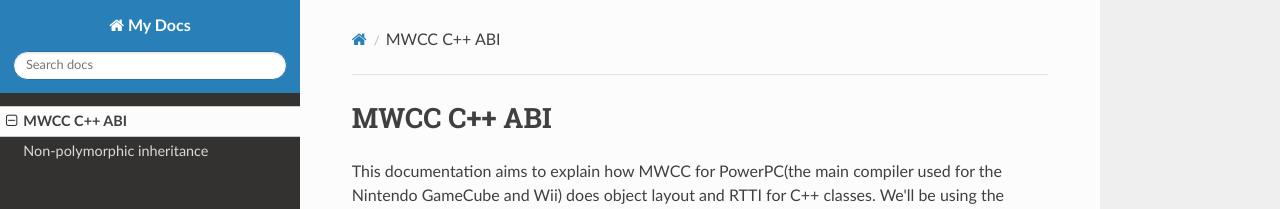
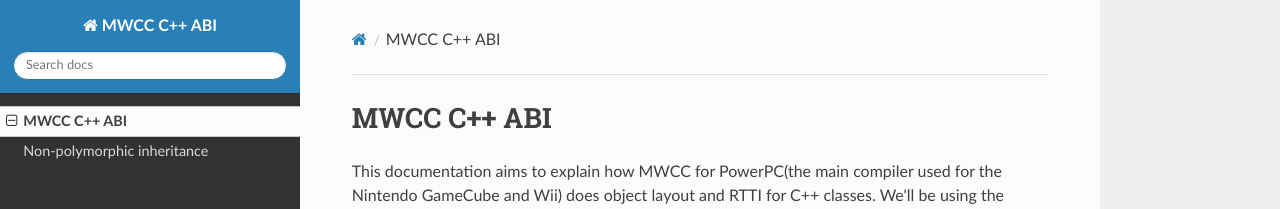
Before and after one commit to SephDB/mwcc-abi, an MkDocs documentation site: the page built from docs/index.md, in a window 1280 px wide. Shown: the top 209 px of the page. Built offline with MkDocs 1.6.1, drawn with Linux system fonts in a browser that asks for light colours; nearby versions of some CDN libraries; a script that is not in the unit is left out.

Commit message:
Fix site name

```diff
--- a/mkdocs.yml
+++ b/mkdocs.yml
@@ -1,4 +1,4 @@
-site_name: My Docs
+site_name: MWCC C++ ABI
 theme: readthedocs
 extra_javascript:
   - viz-standalone.js
```
